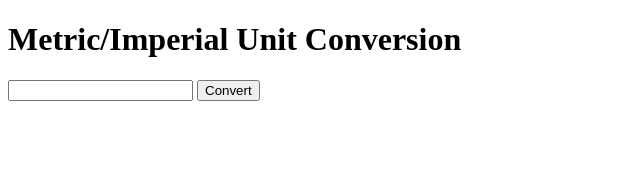
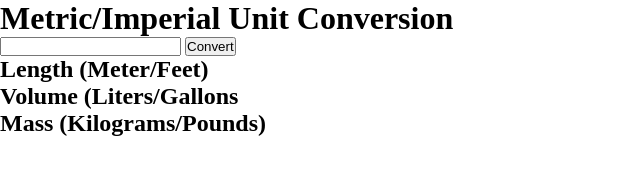
Before and after one commit to HacheGe60/unit-converter, a plain HTML site: page index.html in a window 1280 px wide. Shown: the whole page, without its empty margins (0-640 px from the left). Drawn offline with Linux system fonts and the light colour scheme.

Commit message:
Complete HTML

```diff
--- a/index.css
+++ b/index.css
@@ -1,5 +1,5 @@
 * {
     margin: 0;
     padding: 0;
-    box-sizing: border - box;
+    box-sizing: border-box;
 }
--- a/index.html
+++ b/index.html
@@ -7,7 +7,7 @@
         <title>Document</title>
 
         <!-- CSS -->
-        <link rel="stylesheet" href="style.css">
+        <link rel="stylesheet" href="index.css">
 
         <!-- Font Awesome-->
         <link rel="stylesheet" href="https://cdnjs.cloudflare.com/ajax/libs/font-awesome/6.7.2/css/all.min.css"
@@ -19,8 +19,22 @@
         <div class="container">
             <div class="header">
                 <h1>Metric/Imperial Unit Conversion</h1>
-                <input type="text" id="quantity">
-                <button id="convert">Convert</button>
+                <input type="text" id="quantity-input" class="quantity-input">
+                <button id="convert-btn" class="convert-btn">Convert</button>
+            </div>
+            <div class="result">
+                <div class="length">
+                    <h2>Length (Meter/Feet)</h2>
+                    <p id="length"></p>
+                </div>
+                <div class="volume">
+                    <h2>Volume (Liters/Gallons</h2>
+                    <p id="volume"></p>
+                </div>
+                <div class="mass">
+                    <h2>Mass (Kilograms/Pounds)</h2>
+                    <p id="mass"></p>
+                </div>
             </div>
         </div>
 
```
